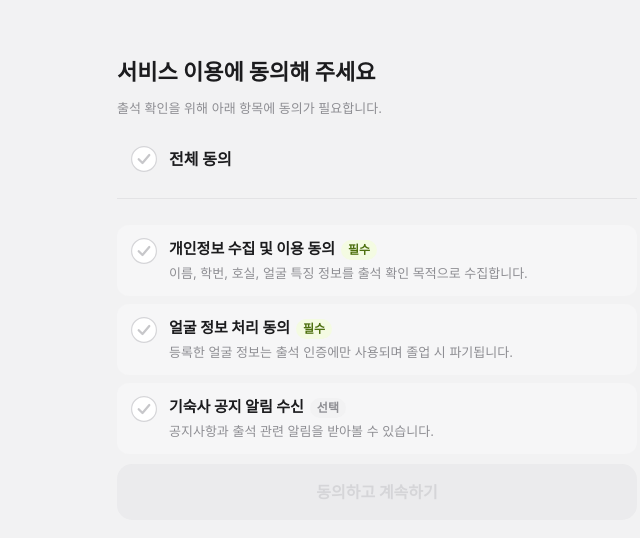
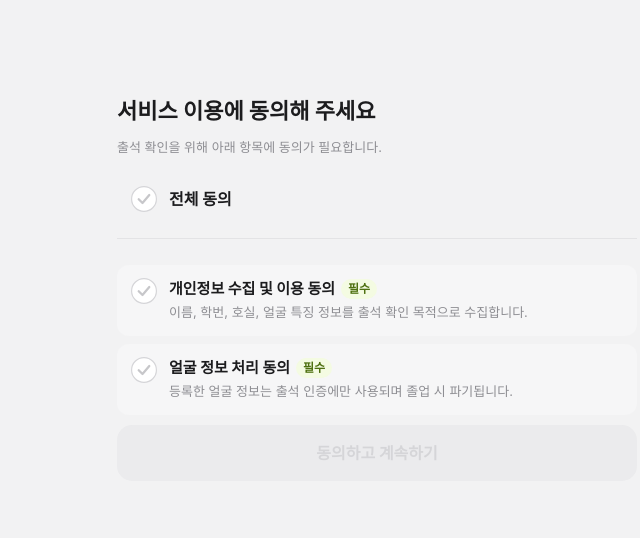
Before and after one commit to Start-Up-10th/CheckUp-Client, a Next.js app in the folder web/: page /consent in a window 1280 px wide. Shown: the part 112-650 px from the top of the page, without its empty margins (263-903 px from the left). Built offline with nearby package versions, Linux system fonts and the light colour scheme; a web font is replaced by a local one.

Commit message:
chore: 동의 화면 공지 알림 수신 항목과 공지 알림 mock 제거

```diff
--- a/web/src/components/student/StudentConsent.tsx
+++ b/web/src/components/student/StudentConsent.tsx
@@ -6,9 +6,10 @@ import { ConsentAllRow } from "./ConsentAllRow";
 import { ConsentItem } from "./ConsentItem";
 import { PrimaryButton } from "./PrimaryButton";
 
-type ConsentKey = "privacy" | "face" | "notice";
+type ConsentKey = "privacy" | "face";
 
 // REQ-AUTH-004 항목표. 문구는 화면 예시이며 최종 전문은 학교 제공 문안에 연결한다.
+// Figma의 선택 항목 `기숙사 공지 알림 수신`은 공지 기능 제거(2026-09-26, REQ-SCOPE-003)로 두지 않는다.
 const CONSENT_ITEMS: {
   key: ConsentKey;
   title: string;
@@ -29,12 +30,6 @@ const CONSENT_ITEMS: {
       "등록한 얼굴 정보는 출석 인증에만 사용되며 졸업 시 파기됩니다.",
     required: true,
   },
-  {
-    key: "notice",
-    title: "기숙사 공지 알림 수신",
-    description: "공지사항과 출석 관련 알림을 받아볼 수 있습니다.",
-    required: false,
-  },
 ];
 
 /**
@@ -48,7 +43,6 @@ export function StudentConsent() {
   const [checked, setChecked] = useState<Record<ConsentKey, boolean>>({
     privacy: false,
     face: false,
-    notice: false,
   });
 
   const allChecked = CONSENT_ITEMS.every((item) => checked[item.key]);
@@ -58,7 +52,7 @@ export function StudentConsent() {
 
   const toggleAll = () => {
     const next = !allChecked;
-    setChecked({ privacy: next, face: next, notice: next });
+    setChecked({ privacy: next, face: next });
   };
 
   const toggleItem = (key: ConsentKey) => {
--- a/web/src/components/student/StudentNotifications.tsx
+++ b/web/src/components/student/StudentNotifications.tsx
@@ -19,7 +19,7 @@ export type NotificationLoadStatus = "ready" | "loading" | "error";
  * 흰 화면, 하단 탭 숨김(REQ-UI-004), `‹`는 알림에 들어오는 홈(/main)으로 간다(사용자 결정).
  * 노트북(460:669)은 봉사 활동과 같은 배치(가운데 폭 640px, 위 90px). 사이드바는 알림만 강조한다
  * (사용자 결정 — Figma의 마이페이지 강조는 봉사 화면을 복사하면서 남은 것으로 봄).
- * 공지는 따로 목록 화면 없이 여기의 `기숙사 공지사항 등록` 알림으로만 받는다(REQ-COM-004).
+ * 공지 기능은 없다(2026-09-26, REQ-SCOPE-003) — 알림은 출석 완료·봉사 등록 2종뿐이다.
  * 조회 API가 없어 로딩·오류는 `initialStatus`로만 열어 두고, 빈 상태는 알림이 0개일 때 보인다.
  * 방문 시 미확인 표시 해제는 서버 연동 때 붙인다.
  */
```
Also changed, not shown: web/src/lib/student/mock-notifications.ts (+5 -10 lines).
